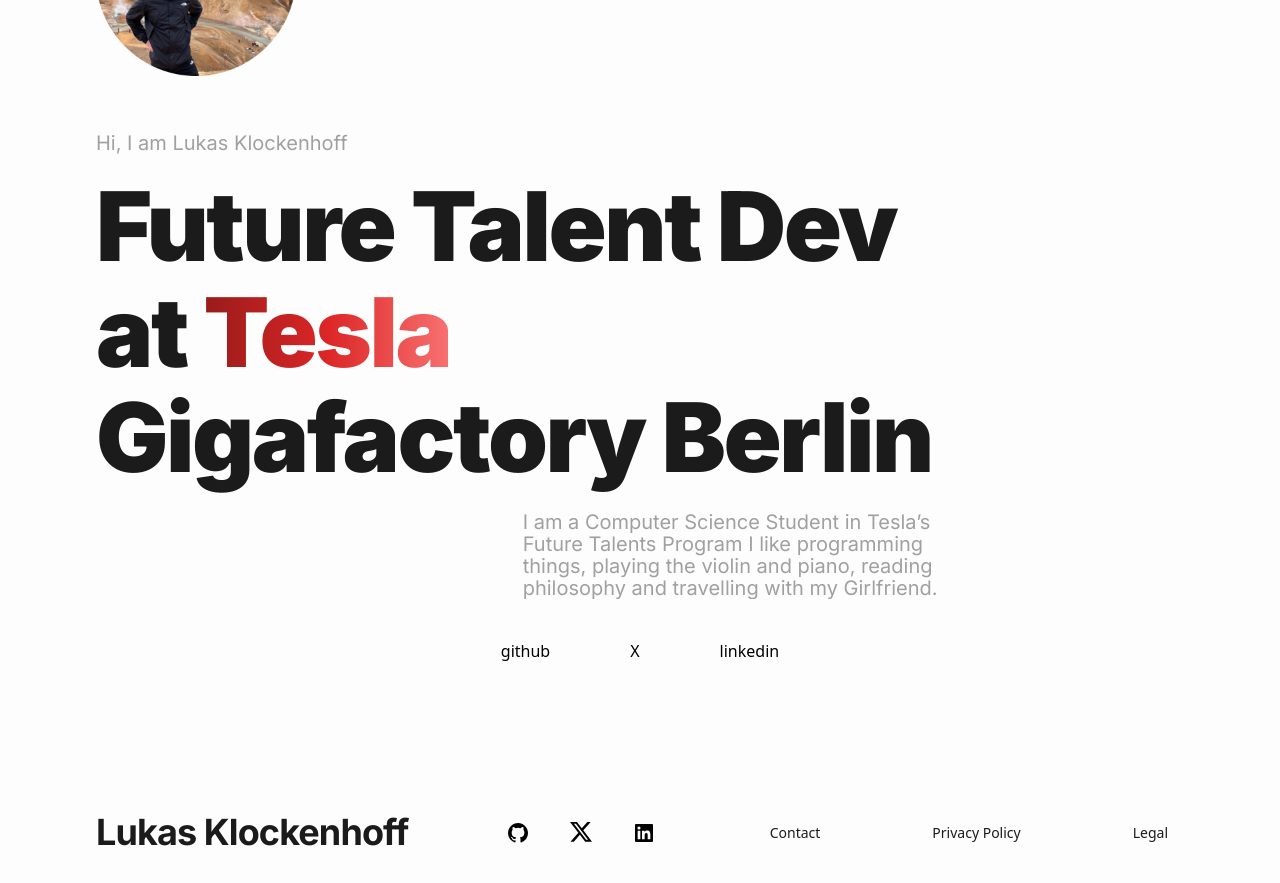
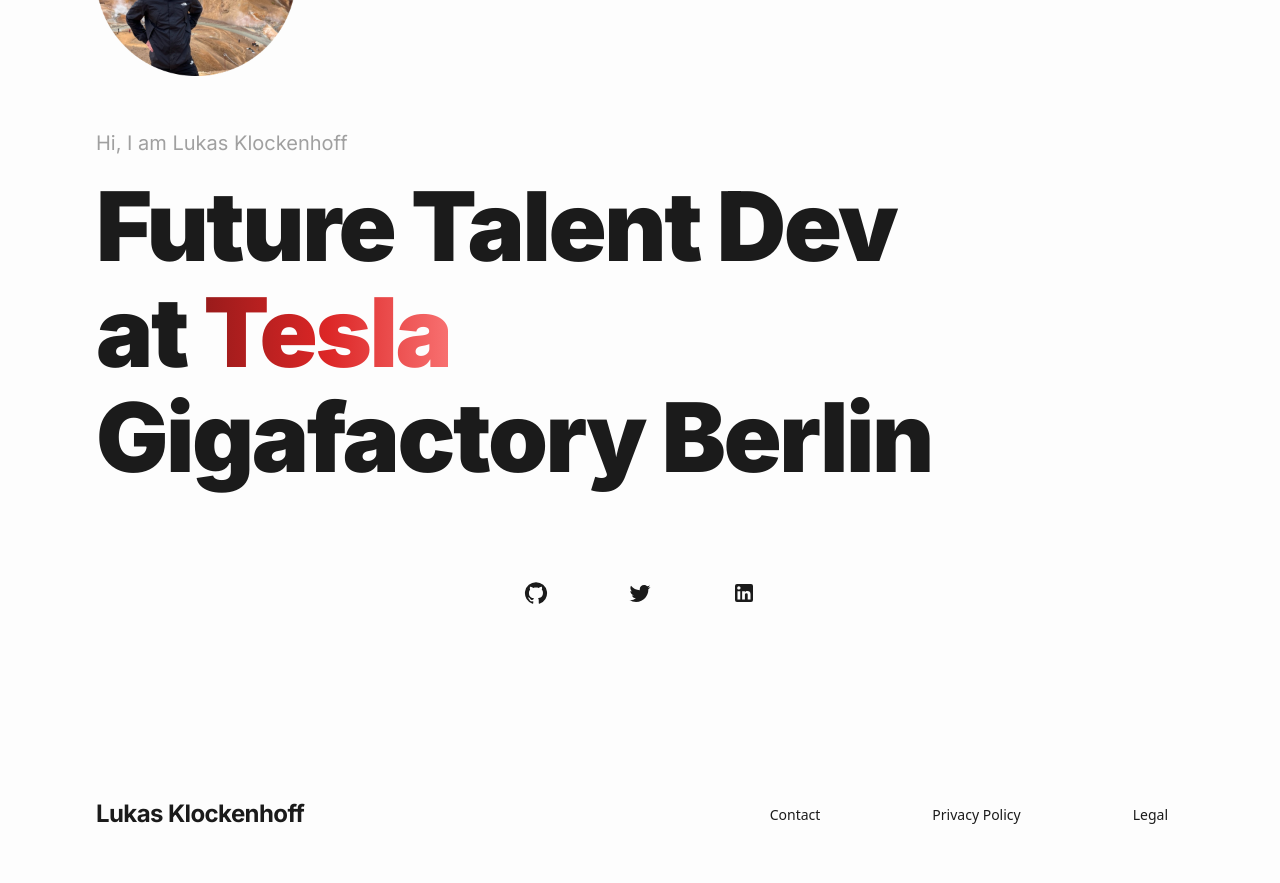
Before and after one commit to LukasKlockenhoff/Website, a Next.js app: page / in a window 1280 px wide. Shown: the part 320-1203 px from the top of the page. Built offline with nearby package versions, Linux system fonts and the light colour scheme.

Commit message:
feat: new layout responsive

```diff
--- a/src/app/globals.css
+++ b/src/app/globals.css
@@ -13,7 +13,7 @@
 }
 ::selection {
   background: #1B1B1B;
-  color: #fff;
+  color: #FDFDFD;
 }
 
 @media (prefers-color-scheme: dark) {
@@ -21,6 +21,13 @@
     --foreground-rgb: 255, 255, 255;
     --background-start-rgb: 0, 0, 0;
     --background-end-rgb: 0, 0, 0;
+  }
+  ::-moz-selection {
+    background: #FDFDFD;
+  }
+  ::selection {
+    color: #1B1B1B;
+    background: #FDFDFD;
   }
 }
 
--- a/src/app/page.tsx
+++ b/src/app/page.tsx
@@ -2,51 +2,62 @@
 import {twMerge} from "tailwind-merge";
 import LandingPageImage from "@/assets/LandingPageImage.png";
 import Textstyles from "@/utils/textstyles";
-import textstyles from "@/utils/textstyles";
-import {socials} from "@/components/footer/footer";
+import GitHubIcon from '@mui/icons-material/GitHub';
+import TwitterIcon from '@mui/icons-material/Twitter';
+import LinkedInIcon from '@mui/icons-material/LinkedIn';
 import Link from "next/link";
-import Icon from "@/components/ui/icon";
+
+export interface socialIconProps {
+    name: string;
+    icon: any;
+    url: string;
+}
+
+const Socials = () => {
+    return (
+        <div className={"flex w-full gap-x-20 mx-auto justify-center m-10"}>
+            <Link href={"https://www.github.com/lukasklockenhoff"}>
+                <GitHubIcon className={"w-8 h-8 sm:w-10 sm:h-10 text-black dark:text-white"}/>
+            </Link>
+            <Link href={"https://www.x.com/lukasklff"}>
+                <TwitterIcon className={"w-8 h-8 sm:w-10 sm:h-10 text-black dark:text-white"}/>
+            </Link>
+            <Link href={"https://www.linkedin.com/in/lukas-klockenhoff-334700244"}>
+                <LinkedInIcon className={"w-8 h-8 sm:w-10 sm:h-10 text-black dark:text-white"}/>
+            </Link>
+        </div>
+    );
+}
 
 export default function Home() {
     return (
         <div className={"w-full h-full dark:bg-background bg-white"}>
             <div
                 className={
-                    "flex flex-col w-2/3 items-start gap-y-4 sm:ml-24 pt-14 sm:pt-24 overflow-hidden"
+                    "flex flex-col mx-auto w-[90%] sm:w-2/3 items-start gap-y-4 sm:ml-24 pt-14 sm:pt-24 overflow-hidden"
                 }
             >
                 <Image
                     src={LandingPageImage}
                     alt={""}
                     width={"200"}
-                    className={"pb-10 mx-auto sm:mx-0"}
+                    className={"pb-10 sm:mx-0"}
                 />
                 <div
                     className={
                         "flex flex-col w-full justify-center gap-y-5 mx-auto text-leading"
                     }
                 >
-                    <p className={twMerge(twMerge(textstyles.BigText, "!text-grey"))}>Hi, I am Lukas Klockenhoff</p>
-                    <h1 className={twMerge(Textstyles.H2, "!leading-tighter")}>
+                    <p className={twMerge(twMerge(Textstyles.BigText, "!text-grey"))}>Hi, I am Lukas Klockenhoff</p>
+                    <h1 className={twMerge(Textstyles.H2, "pb-2")}>
                         Future Talent Dev at <span
                         className={twMerge(Textstyles.H2Gradient, "bg-clip-text bg-gradient-to-r from-red-800 via-red-600 to-red-400")}>Tesla</span> Gigafactory
                         Berlin
                     </h1>
-                    <div className={"flex self-end w-1/2"}>
-                        <p className={twMerge(Textstyles.BigText, "!text-grey")}>
-                            I am a Computer Science Student in Tesla’s Future Talents Program I
-                            like programming things, playing the violin and piano, reading
-                            philosophy and travelling with my Girlfriend.
-                        </p>
-                    </div>
                 </div>
             </div>
             <div className={"flex w-full gap-x-20 mx-auto justify-center m-10"}>
-                {socials.map((social) => (
-                    <Link href={social.url} key={social.name}>
-                        {social.icon}
-                    </Link>
-                ))}
+                <Socials />
             </div>
         </div>
     );
--- a/src/components/footer/footer.tsx
+++ b/src/components/footer/footer.tsx
@@ -4,46 +4,12 @@
 import Link from "next/link";
 import {Button} from "@/components/ui/button";
 import {twMerge} from "tailwind-merge";
-import {GithubIcon, LinkedinIcon, XIcon} from "lucide-react";
 
-export interface socialIconProps {
-    name: string;
-    icon: any;
-    url: string;
-}
-
-export const socials: socialIconProps[] = [
-    {
-        name: "Github",
-        icon: "github",
-        url: "https://www.github.com/lukasklockenhoff",
-    },
-    {
-        name: "X",
-        icon: "X",
-        url: "https://www.x.com/lukasklff",
-    },
-    {
-        name: "LinkedIn",
-        icon: "linkedin",
-        url: "https://www.linkedin.com/in/lukas-klockenhoff-334700244",
-    },
-];
-
-const Socials = () => {
-    return (
-        <div className={"flex w-full gap-x-20 mx-auto justify-center m-10"}>
-            <GithubIcon className={"w-10 h-10"}/>
-            <XIcon className={"w-10 h-10"}/>
-            <LinkedinIcon className={"w-10 h-10"}/>
-        </div>
-    );
-}
 
 const links = [
     {
         name: "Contact",
-        url: "mailto:lukasklockenhoff@icloud.com",
+        url: "/contact",
     },
     {
         name: "Privacy Policy",
@@ -64,22 +30,6 @@
                     Lukas Klockenhoff
                 </a>
             </div>
-            <div className={"flex gap-x-10"}>
-                {socials.map((social) => (
-                    <Link href={social.url} key={social.name}>
-                        <Icon
-                            name={social.icon}
-                            fill={"white"}
-                            className={"hidden dark:block"}
-                        />
-                        <Icon
-                            name={social.icon}
-                            fill={"black"}
-                            className={"block dark:hidden"}
-                        />
-                    </Link>
-                ))}
-            </div>
             <div className={"flex justify-evenly md:gap-x-20"}>
                 {links.map((link) => (
                     <Button asChild variant={"link"} key={link.name}>
--- a/src/components/header/header.tsx
+++ b/src/components/header/header.tsx
@@ -56,7 +56,7 @@
 
 export default function Header() {
   return (
-    <div className={"w-full dark:bg-background bg-white"}>
+    <div className={"w-full dark:bg-background bg-white mx-auto"}>
       <div className={"flex h-[100px] items-center mx-10"}>
         <div className={"hidden md:flex w-1/3"}>
           <a href={"/"} className={twMerge(textstyles.H4, "font-bold")}>
--- a/src/utils/textstyles.ts
+++ b/src/utils/textstyles.ts
@@ -1,10 +1,10 @@
 const TextStyles = {
-  H1: "font-sans font-black text-9xl leading-tighter dark:text-white text-black tracking-tight",
-  H1Gradient: "font-sans font-black text-9xl leading-tighter text-transparent tracking-tight",
-  H2: "font-inter font-black text-8xl leading-tighter dark:text-white text-black tracking-tight",
-  H2Gradient: "font-inter font-black text-8xl leading-tighter text-transparent tracking-tight",
+  H1: "font-sans font-black text-5xl sm:text-6xl md:text-7xl lg:text-8xl xl:text-9xl leading-tighter dark:text-white text-black tracking-tight",
+  H1Gradient: "font-sans font-black text-5xl sm:text-6xl md:text-7xl lg:text-8xl xl:text-9xl leading-tighter text-transparent tracking-tight",
+  H2: "font-inter font-black text-4xl sm:text-5xl md:text-6xl lg:text-7xl xl:text-8xl leading-tighter dark:text-white text-black tracking-tight",
+  H2Gradient: "font-inter font-black text-4xl sm:text-5xl md:text-6xl lg:text-7xl xl:text-8xl leading-tighter text-transparent tracking-tight",
   H3: "font-inter font-black text-6xl leading-tighter dark:text-white text-black tracking-tight",
-  H4: "font-inter text-4xl leading-tighter dark:text-white text-black tracking-tight",
+  H4: "font-inter text-2xl leading-tighter dark:text-white text-black tracking-tight",
   Highlighted: "font-inter text-sm dark:text-white text-black",
   SmallText: "font-inter text-[0.875rem] text-darkgrey dark:text-grey",
   Text: "font-inter text-base sm:text-[0.875rem] text-black dark:text-white",
```
